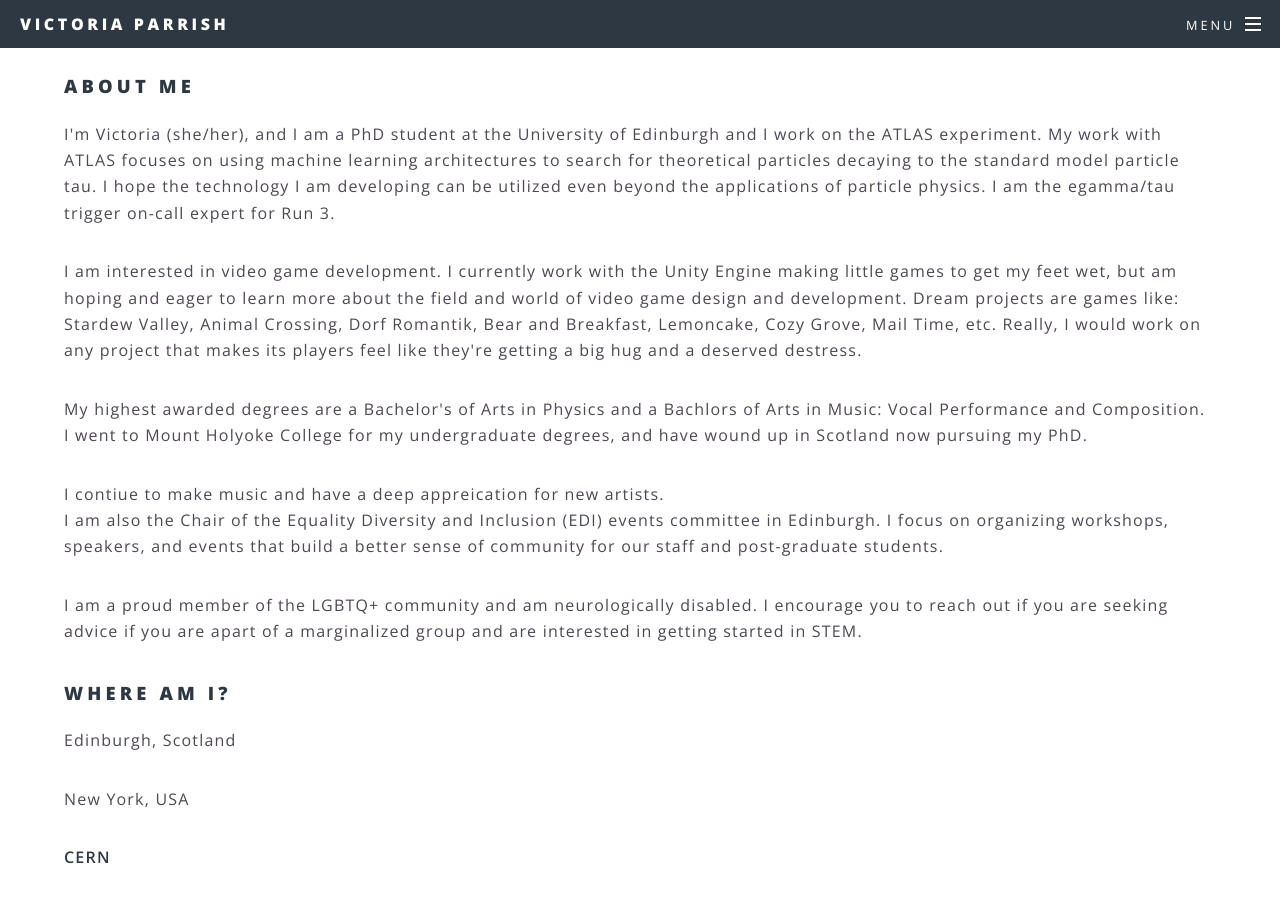
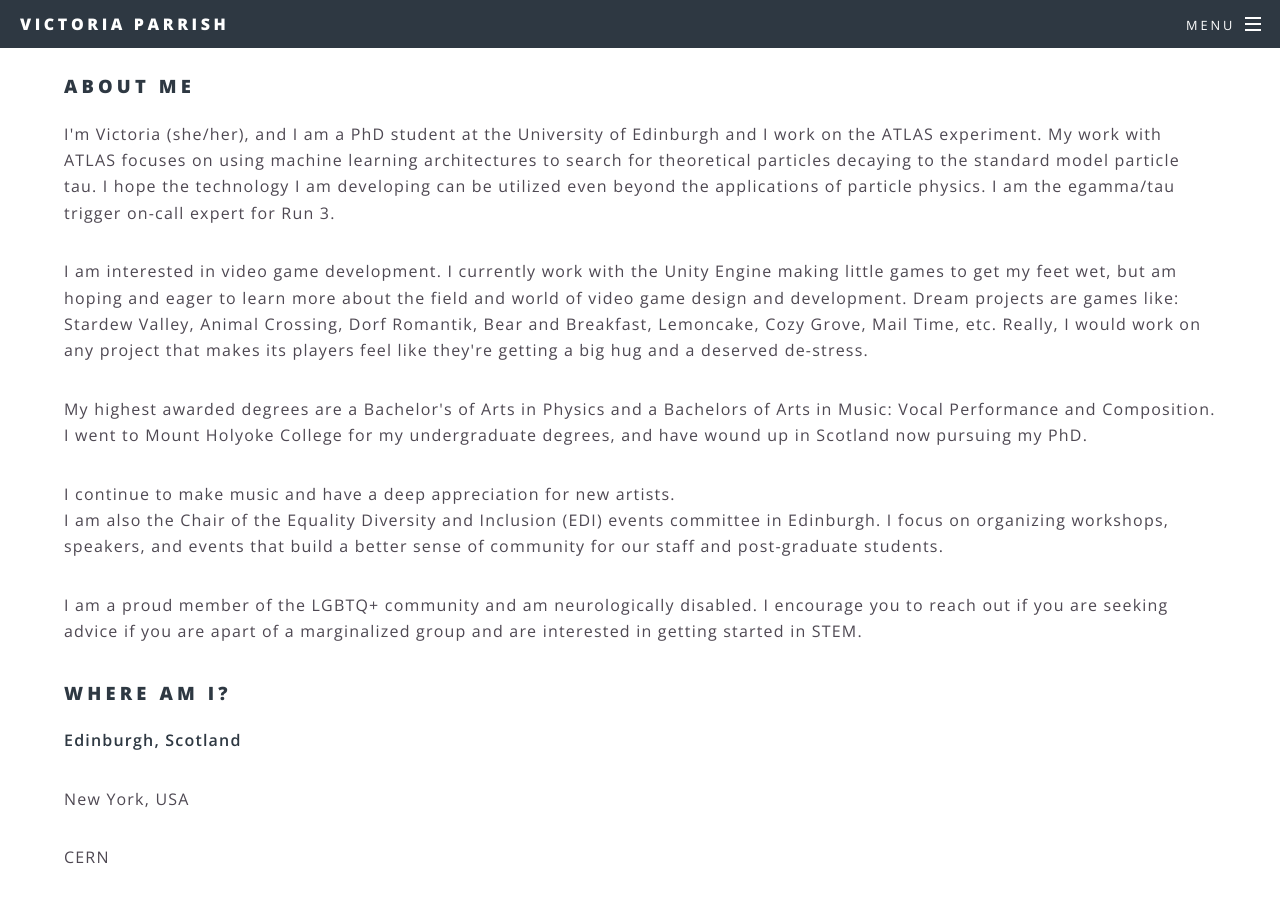
Before and after one commit to victoria-parrish/victoria-parrish.github.io, a Jekyll site: the page built from about.html, in a window 1280 px wide and 900 px high, scrolled down 361 px. Built offline with Jekyll 4.4.1, drawn with Linux system fonts in a browser that asks for light colours.

```diff
--- a/about.html
+++ b/about.html
@@ -5,17 +5,17 @@
 	<h3>About me</h3>
 	<p>I'm Victoria (she/her), and I am a PhD student at the University of Edinburgh and I work on the ATLAS experiment. My work with ATLAS focuses on using machine learning architectures to search for theoretical particles decaying to the standard model particle tau. I hope the technology I am developing can be utilized even beyond the applications of particle physics. I am the egamma/tau trigger on-call expert for Run 3.
 	<p>
-	I am interested in video game development. I currently work with the Unity Engine making little games to get my feet wet, but am hoping and eager to learn more about the field and world of video game design and development. Dream projects are games like: Stardew Valley, Animal Crossing, Dorf Romantik, Bear and Breakfast, Lemoncake, Cozy Grove, Mail Time, etc. Really, I would work on any project that makes its players feel like they're getting a big hug and a deserved destress.
+	I am interested in video game development. I currently work with the Unity Engine making little games to get my feet wet, but am hoping and eager to learn more about the field and world of video game design and development. Dream projects are games like: Stardew Valley, Animal Crossing, Dorf Romantik, Bear and Breakfast, Lemoncake, Cozy Grove, Mail Time, etc. Really, I would work on any project that makes its players feel like they're getting a big hug and a deserved de-stress.
 	<p>
-	My highest awarded degrees are a Bachelor's of Arts in Physics and a Bachlors of Arts in Music: Vocal Performance and Composition. I went to Mount Holyoke College for my undergraduate degrees, and have wound up in Scotland now pursuing my PhD.
+	My highest awarded degrees are a Bachelor's of Arts in Physics and a Bachelors of Arts in Music: Vocal Performance and Composition. I went to Mount Holyoke College for my undergraduate degrees, and have wound up in Scotland now pursuing my PhD.
 	</p>
-	I contiue to make music and have a deep appreication for new artists.
+	I continue to make music and have a deep appreciation for new artists.
 	<p>
 	I am also the Chair of the Equality Diversity and Inclusion (EDI) events committee in Edinburgh. I focus on organizing workshops, speakers, and events that build a better sense of community for our staff and post-graduate students.
 	</p>
 	I am a proud member of the LGBTQ+ community and am neurologically disabled. I encourage you to reach out if you are seeking advice if you are apart of a marginalized group and are interested in getting started in STEM. <p>
 
 	<h3> Where am I? </h3>
-	<p>Edinburgh, Scotland</p>
+	<p><strong>Edinburgh, Scotland</strong></p>
 	<p>New York, USA</p>
-	<p><strong>CERN</strong></p>
+	<p>CERN</p>
--- a/index.html
+++ b/index.html
@@ -24,7 +25,7 @@
 				<!-- Two -->
 					<section id="two" class="wrapper alt style2">
 						<section class="spotlight">
-							<div class="image"><img src="images/smile.jpg" alt="" /></div><div class="content">
+							<div class="image"><img src="images/coffee.jpg" alt="" /></div><div class="content">
 								<h2>you'll be able to find<br />
 								information about me</h2>
 							</div>
--- a/research.html
+++ b/research.html
@@ -9,13 +9,14 @@
 
 	These are particles that decay far out in the ATLAS detector into standard model particles, thus producing a unique signature of that standard model particle.
 
-	I look paritcularly at displaced tau objects in ATLAS, and my ATLAS authorship was on develop a model-indepdent displaced tau trigger (quite a tricky challenege). <p>
+	I look particularly at displaced tau objects in ATLAS, and my ATLAS authorship was on developing model-independent displaced tau triggers (quite a tricky challenge). <p>
 
 	<h4>developments</h4>
 		<div class="row">
 			<div class="6u 12u$(medium)">
 				<h5>ATLAS trigger:</h5>
 				<ul>
+					<li>run 3 tau/egamma TDAQ signature expert </li>
 					<li>run 3 displaced single and ditau trigger </li>
 				</ul>
 				<h5>analyses:</h5>
@@ -30,4 +31,5 @@
 				<h5>funding:</h5>
 				<ul>
 					<li>ERC </li>
+					<li>SUPA Saltire Grant while on placement at CERN (2021) </li>
 				</ul>
```
Also changed, not shown: other parts of index.html (+2 -1 lines), images/coffee.jpg (added), 4 other files.
